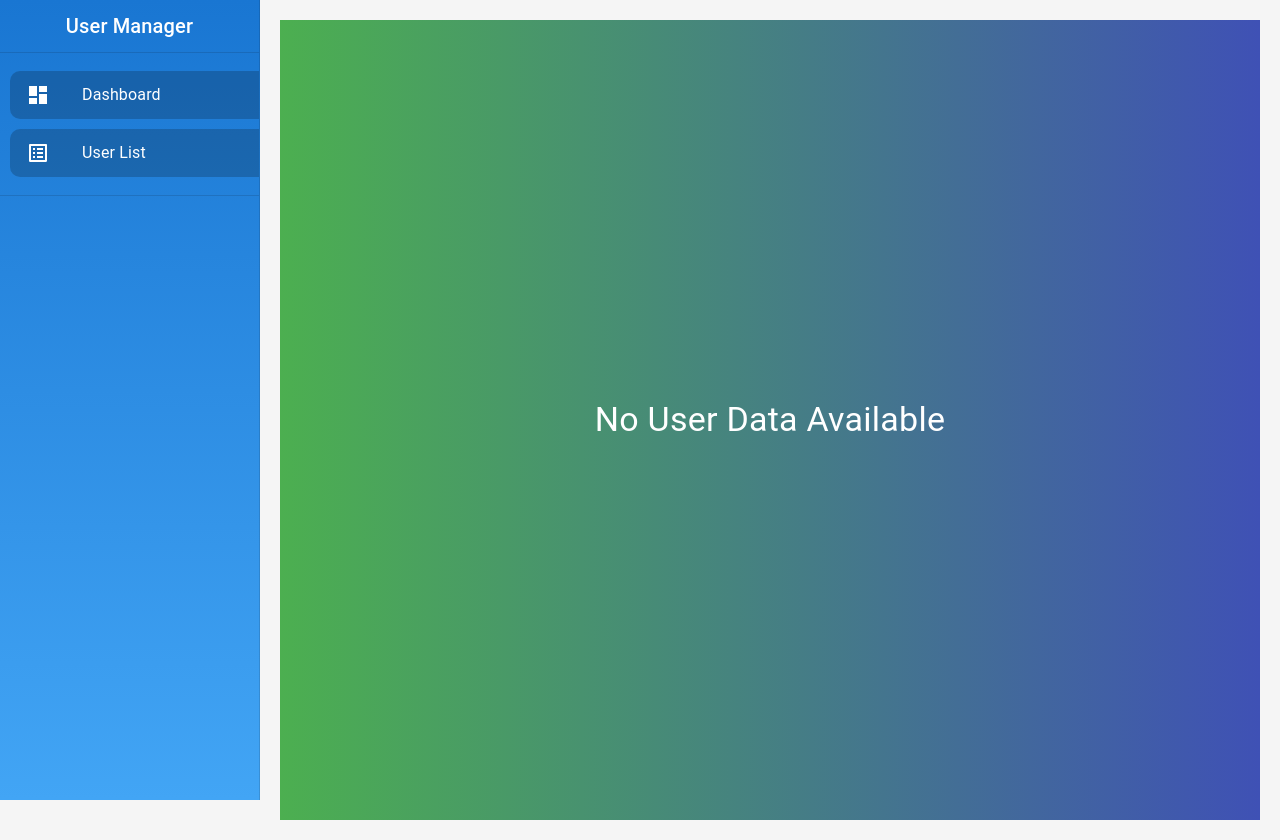
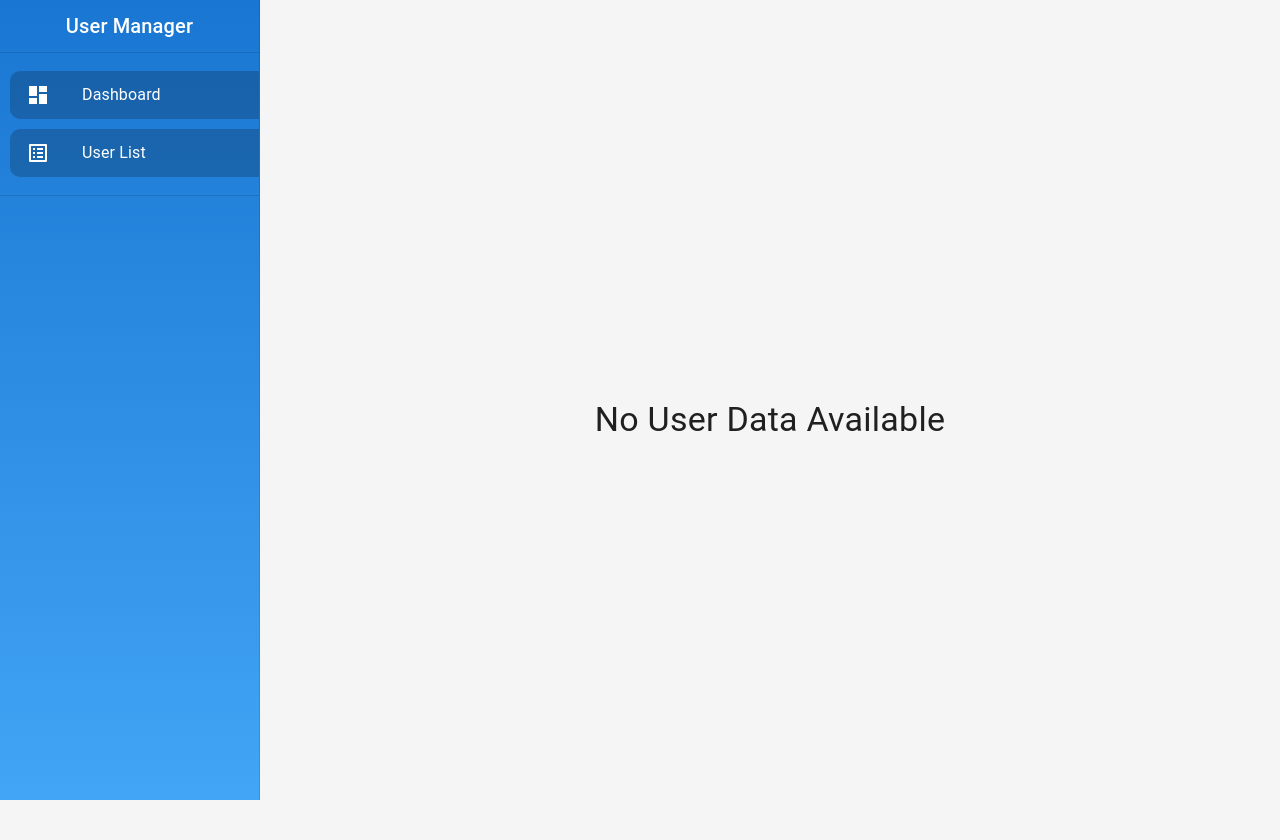
Before and after one commit to Dakshparva/UserManagement-Feature, a React (Create React App) app: page / in a window 1280 px wide. Built offline with nearby package versions, Linux system fonts and the light colour scheme.

Commit message:
changes background image

```diff
--- a/src/components/Dashboard.js
+++ b/src/components/Dashboard.js
@@ -15,8 +15,6 @@ const Dashboard = () => {
           justifyContent: "center",
           alignItems: "center",
           height: "100vh",
-          color: "#ffffff",
-          background: "linear-gradient(to right, #4caf50, #3f51b5)",
         }}
         variant="h4"
       >
--- a/src/components/UserList.js
+++ b/src/components/UserList.js
@@ -130,9 +130,7 @@ const UserList = () => {
   );
 
   return (
-    <Box sx={{ padding: 2 }}>
-
-
+    <Box sx={{ padding: 2}}>
       <Box sx={{ marginBottom: 2,display:"flex",justifyContent:"space-between",marginRight:"30px" }}>
         <TextField
           label="Search Users"
```
